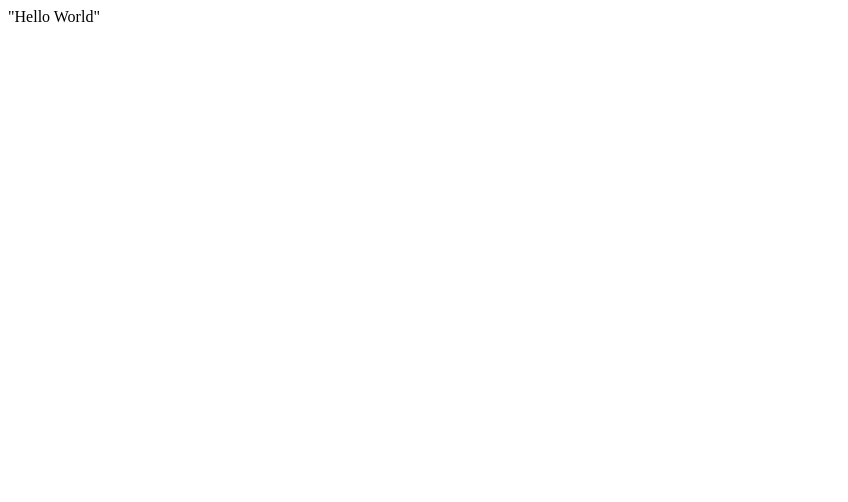
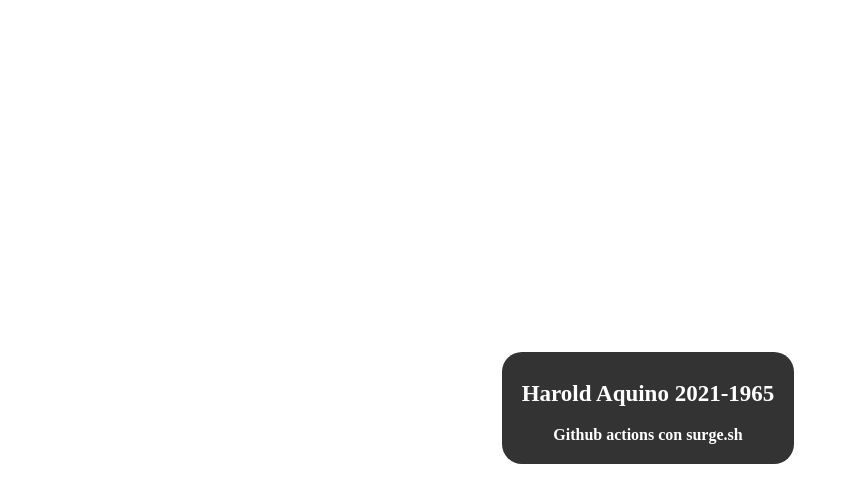
Before and after one commit to eimy06/PrimerParcial, a plain HTML site: page index.html in a window 1280 px wide. Shown: the whole page, without its empty margins (0-848 px from the left). Drawn offline with Linux system fonts and the light colour scheme.

Commit message:
Mis ultimos cambios

```diff
--- a/index.html
+++ b/index.html
@@ -3,9 +3,13 @@
   <head>
     <meta charset="UTF-8" />
     <meta name="viewport" content="width=device-width, initial-scale=1.0" />
+    <link rel="stylesheet" href="./styles.css" />
     <title>Surge</title>
   </head>
   <body>
-    "Hello World"
+    <div>
+      <h2>Harold Aquino 2021-1965</h2>
+      <p>Github actions con surge.sh</p>
+    </div>
   </body>
 </html>
--- /dev/null
+++ b/styles.css
@@ -0,0 +1,22 @@
+body {
+  display: flex;
+  align-items: center;
+  justify-content: center;
+  min-height: 100vh;
+  width: 100%;
+}
+div {
+  background-color: #333;
+  color: white;
+  padding: 10px 20px;
+  border-radius: 20px;
+  max-width: 400px;
+}
+h2 {
+  font-size: 23px;
+}
+p {
+  text-align: center;
+  margin: 10px 0;
+  font-weight: bold;
+}
```
Also changed, not shown: 1 other file.
